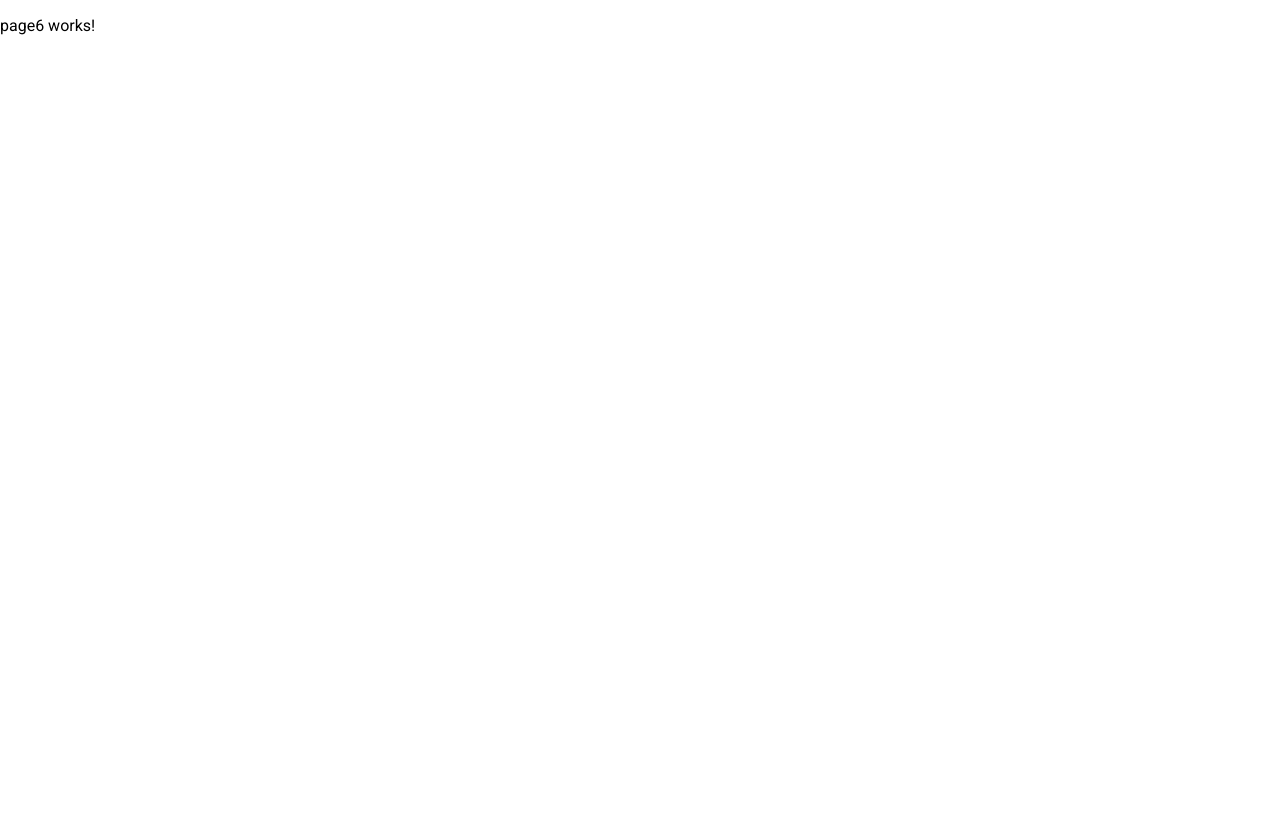
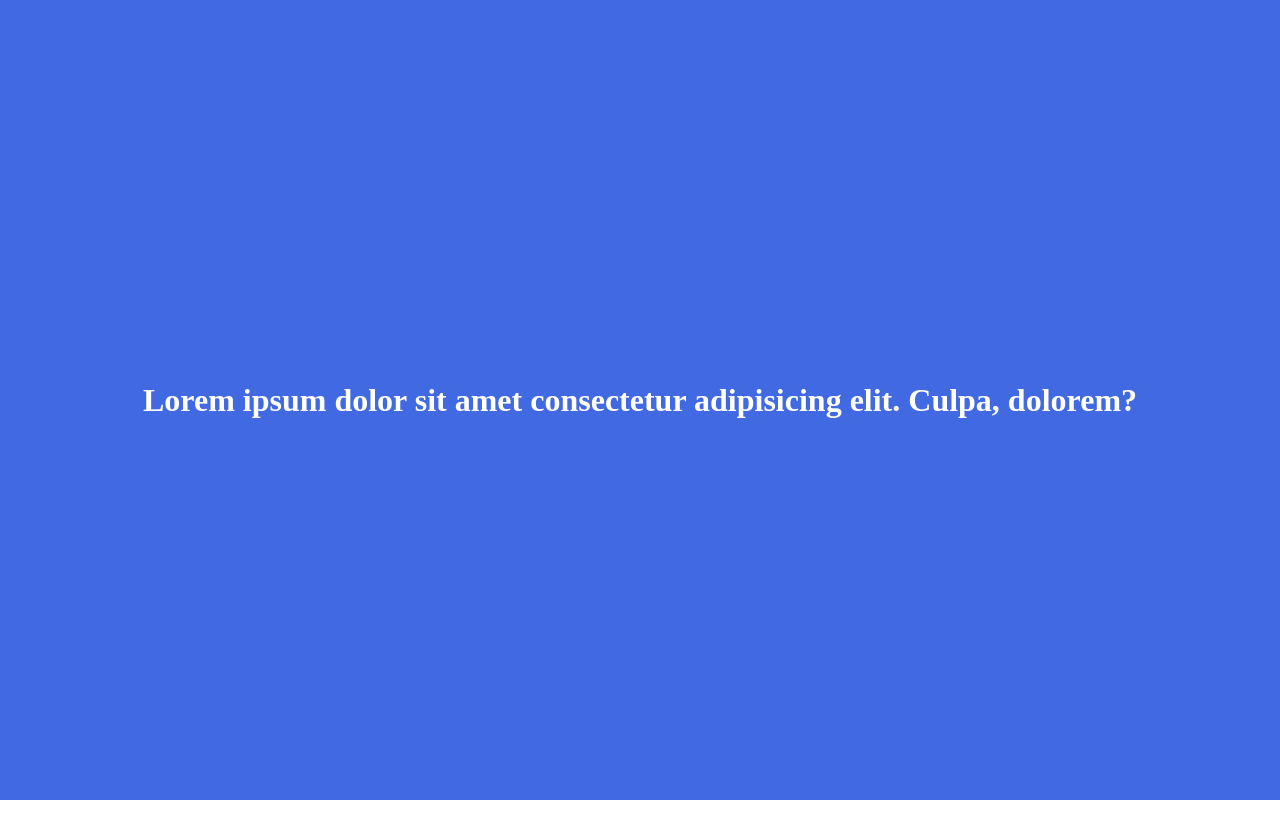
Before and after one commit to junkbin/layout-tutorial, an Angular app: page /page6 in a window 1280 px wide. Built offline with nearby package versions, Linux system fonts and the light colour scheme.

Commit message:
page6 center align with flex layout.

```diff
--- a/src/app/page6/page6.component.css
+++ b/src/app/page6/page6.component.css
@@ -0,0 +1,9 @@
+.container{
+    height: 100vh;
+
+    background: royalblue;
+    color:white;
+    font-family: cursive;
+    font-size: xx-large;
+    font-weight: bold;
+}
--- a/src/app/page6/page6.component.html
+++ b/src/app/page6/page6.component.html
@@ -1,3 +1,3 @@
-<p>
-  page6 works!
-</p>
+<div class="container" fxLayout="row" fxLayoutAlign="center center">
+  Lorem ipsum dolor sit amet consectetur adipisicing elit. Culpa, dolorem?
+</div>
```
